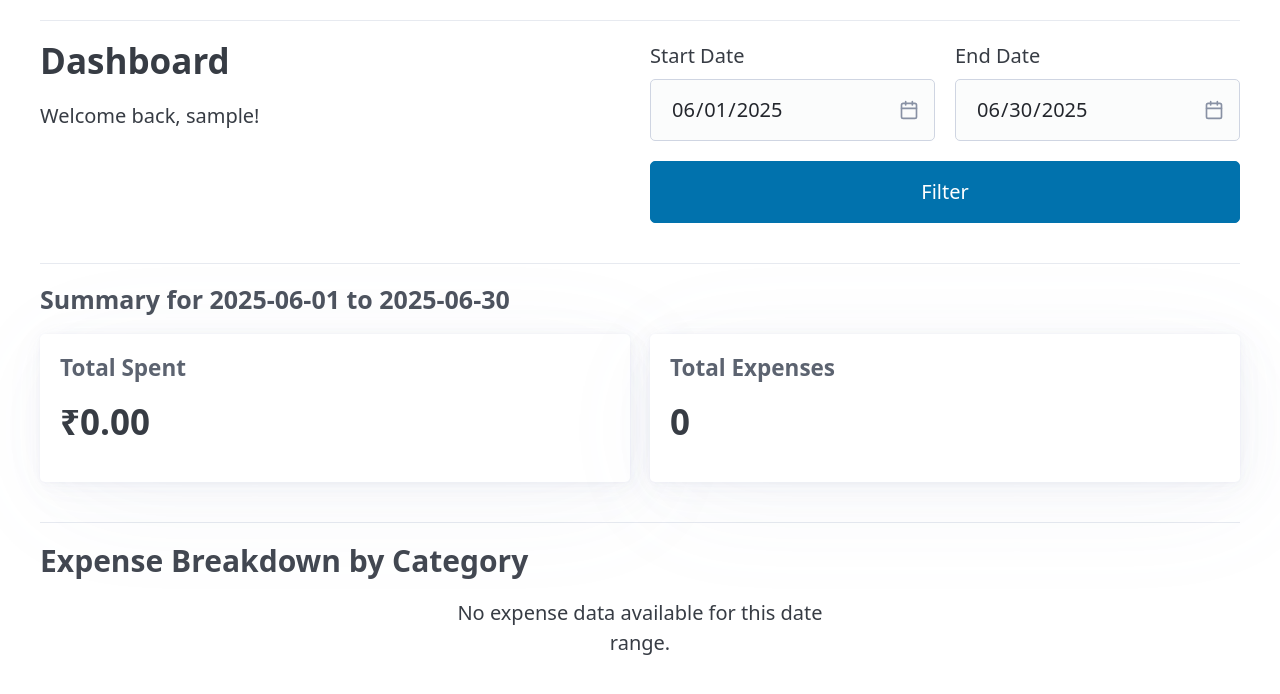
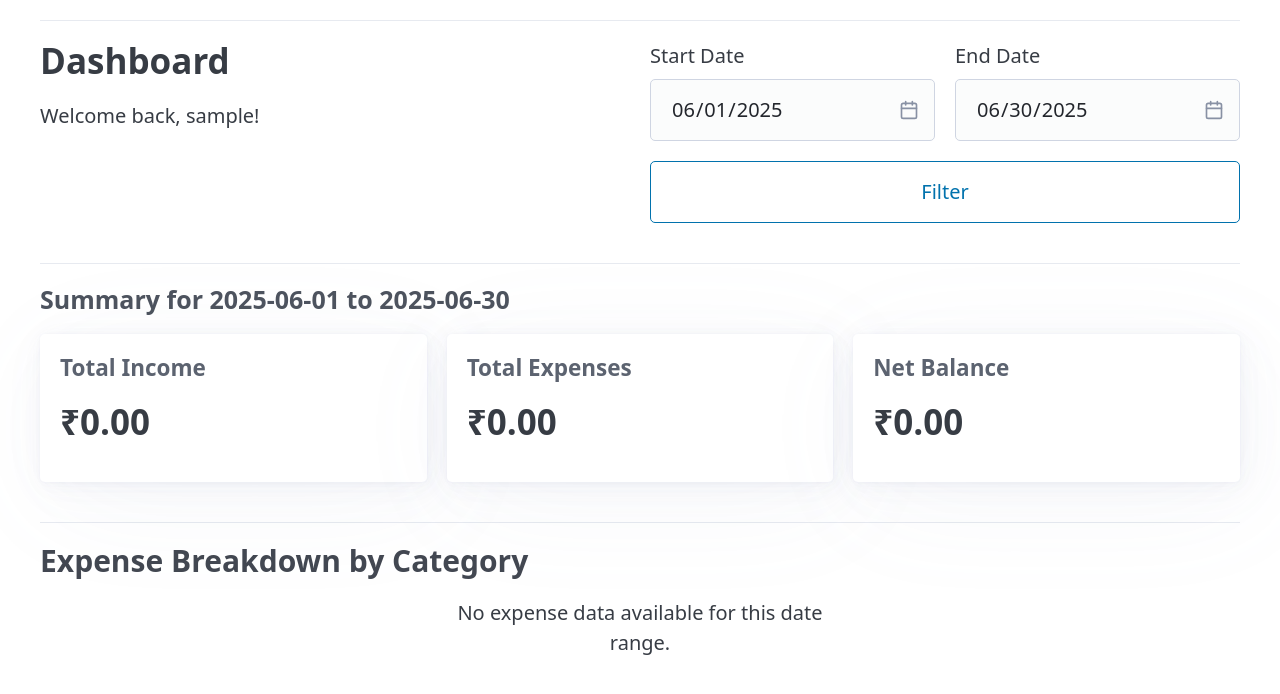
Before and after one commit to PrajwalMadhyastha/personal-finance-webapp, a Flask app: page /dashboard in a window 1280 px wide. Shown: the part 90-784 px from the top of the page. Run offline with Flask 3, Linux system fonts and the light colour scheme; the visitor is signed in with stand-in values (Sample User, id 1); data that the repository does not hold is empty; parts of the project's set-up code (start-up, migrations or seed data) failed here and were passed over; some libraries are stand-ins or nearby versions.

Commit message:
feat(dashboard): Add income vs expense summary to dashboard

```diff
--- a/finance_tracker/routes.py
+++ b/finance_tracker/routes.py
@@ -101,33 +101,44 @@ def dashboard():
     start_date_str, end_date_str = None, None
 
     if request.method == 'POST':
-        # Get dates from the submitted form
         start_date_str = request.form.get('start_date')
         end_date_str = request.form.get('end_date')
 
-    # If it's a GET request or the form wasn't submitted, use the current month as default
     if not start_date_str or not end_date_str:
         start_date, end_date = get_month_range()
     else:
-        # Convert form strings to datetime objects
         start_date = datetime.strptime(start_date_str, '%Y-%m-%d').date()
         end_date = datetime.strptime(end_date_str, '%Y-%m-%d').date()
 
-    # Base query for the current user's expenses within the date range
+    # --- THIS SECTION IS UPDATED ---
+
+    # 1. Calculate Total Expenses for the period
     user_expenses_query = db.session.query(Expense).filter(
         Expense.owner == current_user,
         Expense.timestamp.between(start_date, end_date + timedelta(days=1))
     )
+    total_expenses = user_expenses_query.with_entities(func.sum(Expense.amount)).scalar() or 0.0
 
-    total_expense_count = user_expenses_query.count()
-    total_spent = user_expenses_query.with_entities(func.sum(Expense.amount)).scalar() or 0.0
-    recent_expense = user_expenses_query.order_by(Expense.timestamp.desc()).first()
+    # 2. Calculate Total Income for the period
+    user_incomes_query = db.session.query(Income).filter(
+        Income.owner == current_user,
+        Income.timestamp.between(start_date, end_date + timedelta(days=1))
+    )
+    total_income = user_incomes_query.with_entities(func.sum(Income.amount)).scalar() or 0.0
 
+    # 3. Calculate Net Balance
+    net_balance = total_income - total_expenses
+
+    # We no longer need these queries here as they are handled by the API and other pages
+    # total_expense_count = user_expenses_query.count()
+    # recent_expense = user_expenses_query.order_by(Expense.timestamp.desc()).first()
+
+    # 4. Pass the new values to the template
     return render_template(
         'dashboard.html',
-        total_expense_count=total_expense_count,
-        total_spent=total_spent,
-        recent_expense=recent_expense,
+        total_income=total_income,
+        total_expenses=total_expenses,
+        net_balance=net_balance,
         start_date=start_date.isoformat(),
         end_date=end_date.isoformat()
     )
--- a/finance_tracker/templates/dashboard.html
+++ b/finance_tracker/templates/dashboard.html
@@ -20,7 +20,7 @@
                         <input type="date" id="end_date" name="end_date" value="{{ end_date }}" required>
                     </div>
                 </div>
-                <button type="submit">Filter</button>
+                <button type="submit" class="outline">Filter</button>
             </form>
         </div>
     </div>
@@ -28,14 +28,23 @@
     <hr>
 
     <h4>Summary for {{ start_date }} to {{ end_date }}</h4>
+
     <div class="grid">
         <article>
-            <h5>Total Spent</h5>
-            <h2>₹{{ "%.2f"|format(total_spent) }}</h2>
+            <h5 class="pico-color-green-500">Total Income</h5>
+            <h2>₹{{ "%.2f"|format(total_income) }}</h2>
         </article>
+
         <article>
-            <h5>Total Expenses</h5>
-            <h2>{{ total_expense_count }}</h2>
+            <h5 class="pico-color-red-500">Total Expenses</h5>
+            <h2>₹{{ "%.2f"|format(total_expenses) }}</h2>
+        </article>
+
+        <article>
+            <h5>Net Balance</h5>
+            <h2 style="color: {% if net_balance >= 0 %}var(--pico-green-500){% else %}var(--pico-red-500){% endif %};">
+                ₹{{ "%.2f"|format(net_balance) }}
+            </h2>
         </article>
     </div>
 
@@ -51,33 +60,24 @@
 
 <script>
     document.addEventListener('DOMContentLoaded', function () {
-        // Find the canvas element
         const ctx = document.getElementById('categoryChart').getContext('2d');
         const noDataMessage = document.getElementById('no-chart-data');
-        let categoryChart; // Variable to hold the chart instance
+        let categoryChart;
 
-        // A function to fetch data and update the chart
         function updateChart() {
-            // Get the current date range from the input fields
             const startDate = document.getElementById('start_date').value;
             const endDate = document.getElementById('end_date').value;
-
-            // Construct the dynamic API URL with query parameters
             const apiUrl = `{{ url_for('main.expense_summary_api') }}?start_date=${startDate}&end_date=${endDate}`;
 
             fetch(apiUrl)
                 .then(response => response.json())
                 .then(data => {
-                    // Destroy the old chart instance if it exists
                     if (categoryChart) {
                         categoryChart.destroy();
                     }
-
                     if (data.labels.length > 0) {
                         ctx.canvas.style.display = 'block';
                         noDataMessage.style.display = 'none';
-
-                        // Create the new Chart.js pie chart
                         categoryChart = new Chart(ctx, {
                             type: 'pie',
                             data: {
@@ -92,14 +92,12 @@
                             options: { responsive: true, plugins: { legend: { position: 'top' } } }
                         });
                     } else {
-                        // If there's no data, hide the chart and show a message
                         ctx.canvas.style.display = 'none';
                         noDataMessage.style.display = 'block';
                     }
                 });
         }
 
-        // Initial chart load when the page loads
         updateChart();
     });
 </script>
```
